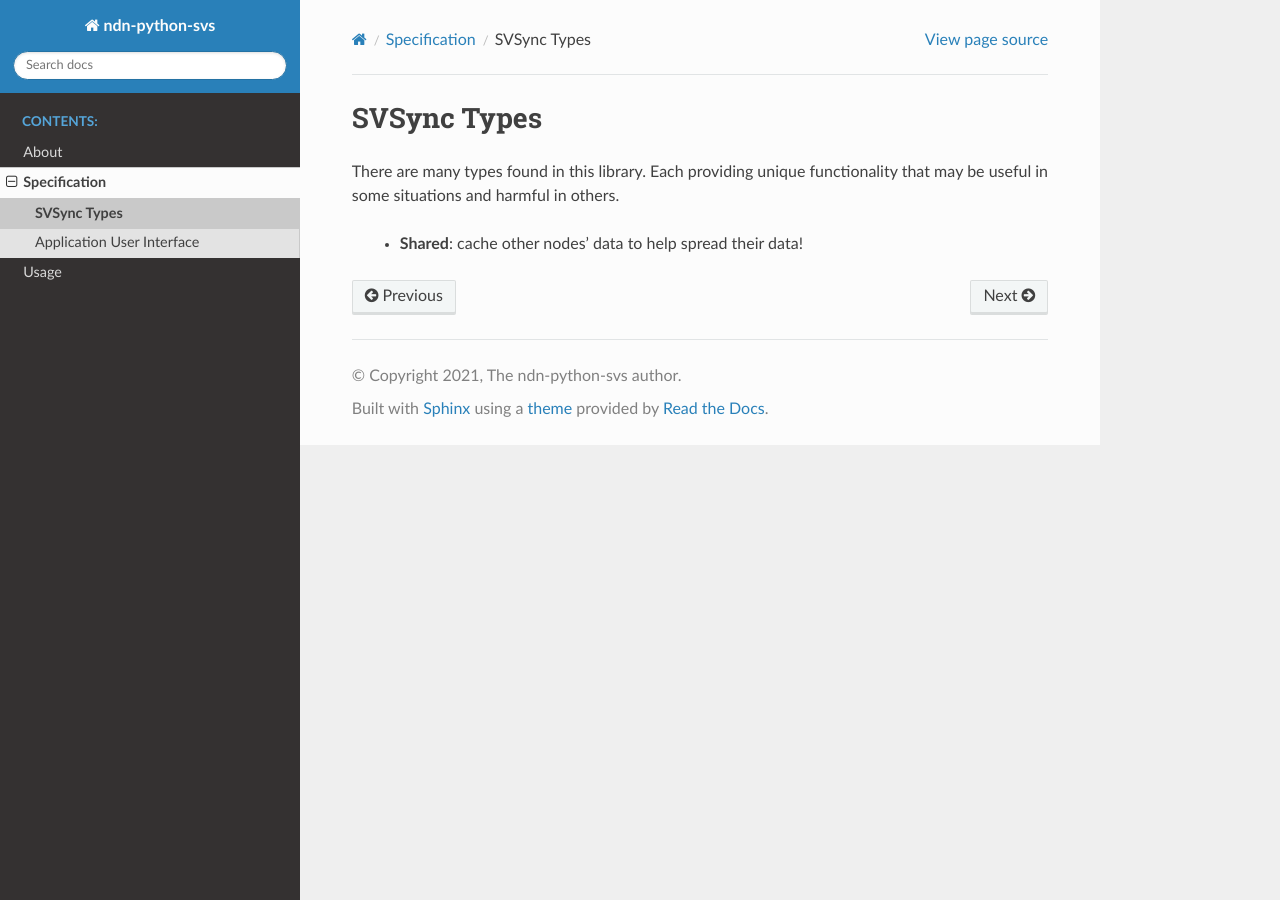
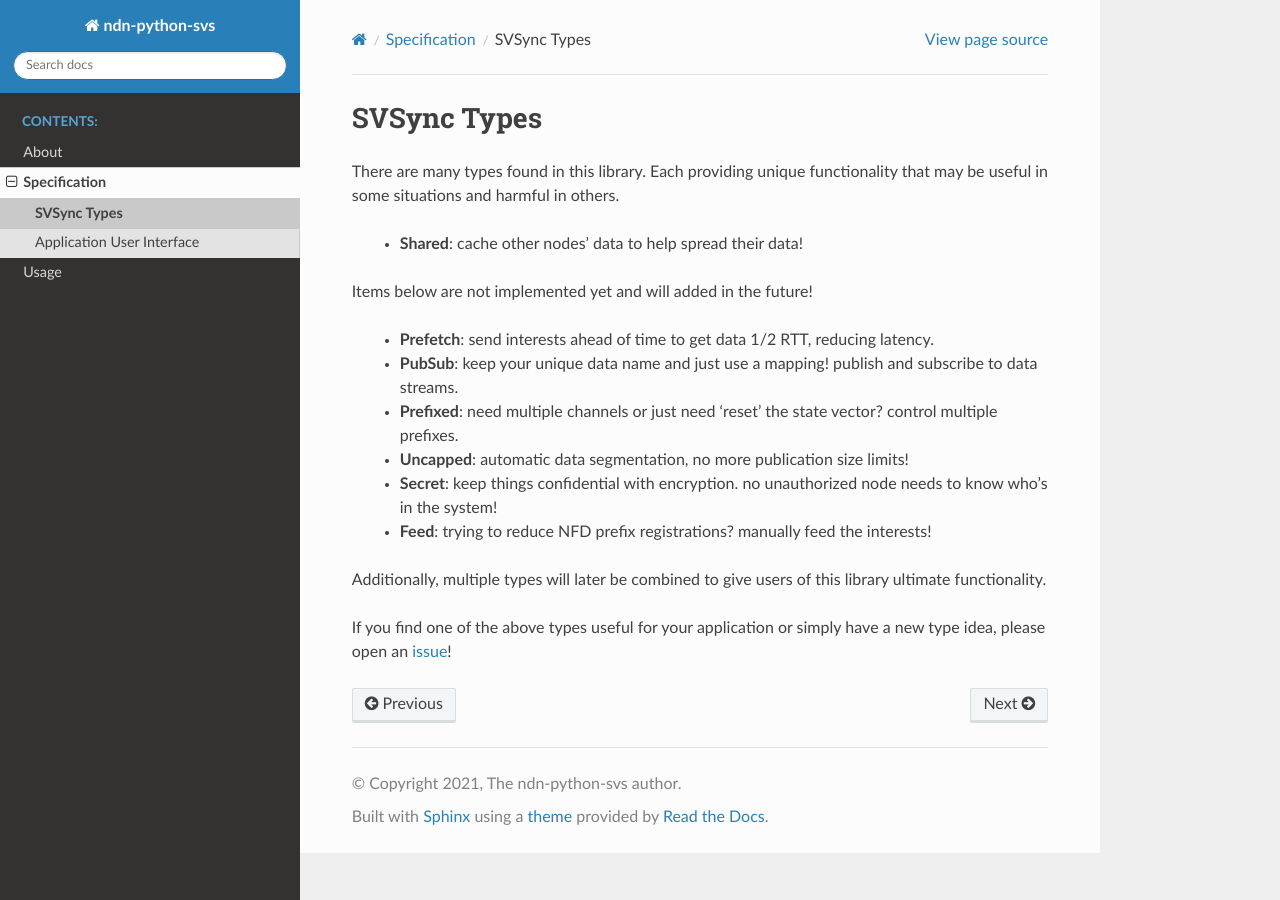
Before and after one commit to justincpresley/ndn-python-svs, a Sphinx documentation site: the page built from docs/src/specification/types.rst, in a window 1280 px wide. Built offline with Sphinx 7.4.7 and the Read the Docs theme 2.0.0, drawn with Linux system fonts in a browser that asks for light colours.

Commit message:
Lay out planned types.

```diff
--- a/docs/src/specification/types.rst
+++ b/docs/src/specification/types.rst
@@ -5,3 +5,19 @@
 Each providing unique functionality that may be useful in some situations and harmful in others.
 
     * **Shared**: cache other nodes' data to help spread their data!
+
+Items below are not implemented yet and will added in the future!
+
+    * **Prefetch**: send interests ahead of time to get data 1/2 RTT, reducing latency.
+    * **PubSub**: keep your unique data name and just use a mapping! publish and subscribe to data streams.
+    * **Prefixed**: need multiple channels or just need 'reset' the state vector? control multiple prefixes.
+    * **Uncapped**: automatic data segmentation, no more publication size limits!
+    * **Secret**: keep things confidential with encryption. no unauthorized node needs to know who's in the system!
+    * **Feed**: trying to reduce NFD prefix registrations? manually feed the interests!
+
+Additionally, multiple types will later be combined to give users of this library ultimate functionality.
+
+If you find one of the above types useful for your application or simply have a new type idea, please open an issue_!
+
+
+.. _issue: https://github.com/justincpresley/ndn-python-svs/issues
```
